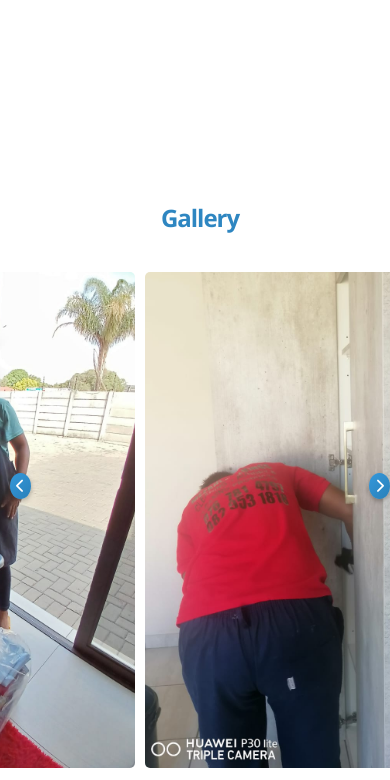
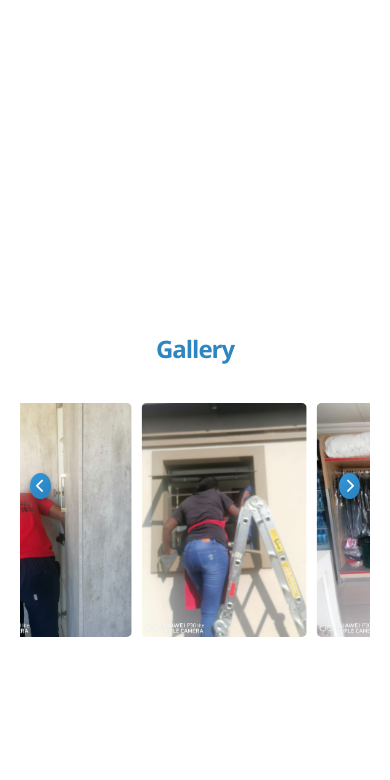
Before and after one commit to JayboyX/MezaniHoldingsLatest3, a website: page public/index.html in a window 390 px wide. Shown: the part 3224-4004 px from the top of the page. Drawn offline with Linux system fonts and the light colour scheme.

Commit message:
Update styles.css

```diff
--- a/public/css/styles.css
+++ b/public/css/styles.css
@@ -658,7 +658,7 @@ section {
     }
         .gallery-container {
         position: relative;
-        width: 700px;
+        width: 650px;
         margin: 0 auto;
         overflow: hidden;
         border-radius: 15px;
@@ -666,7 +666,7 @@ section {
     }
 
     .gallery-image {
-        width: 100%; /* Show 1 image at a time on smaller screens */
+        width: 50%; /* Show 1 image at a time on smaller screens */
     }
 
     .prev-btn,
@@ -688,7 +688,7 @@ section {
     }
         .gallery-container {
         position: relative;
-        width: 400px;
+        width: 350px;
         margin: 0 auto;
         overflow: hidden;
         border-radius: 15px;
```
